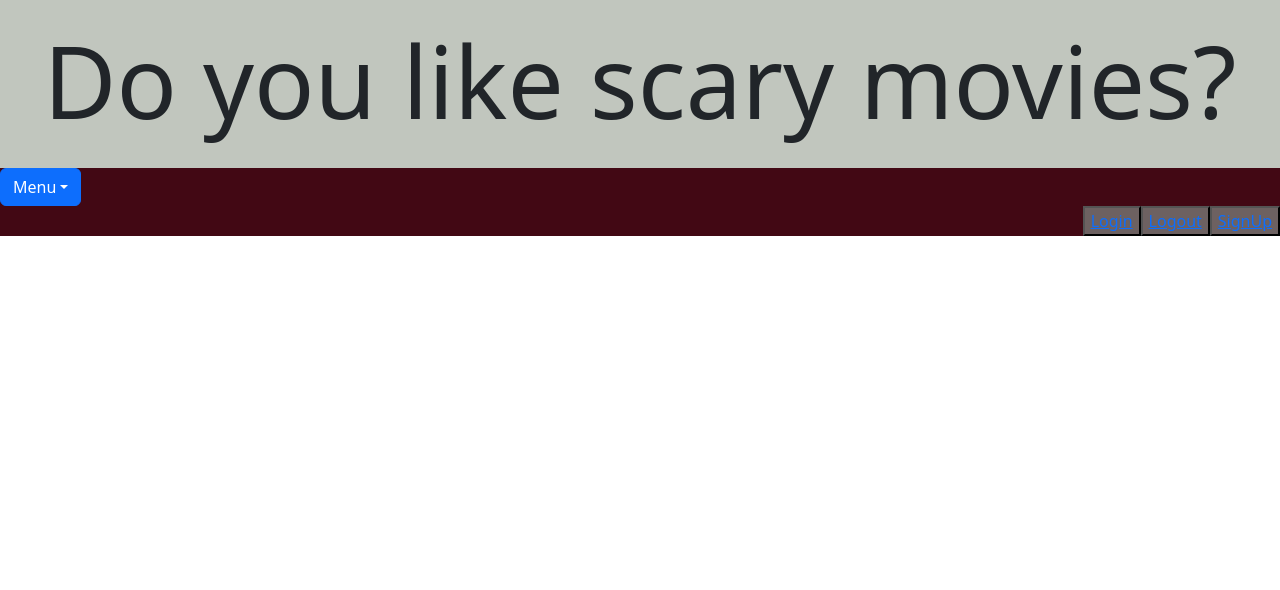
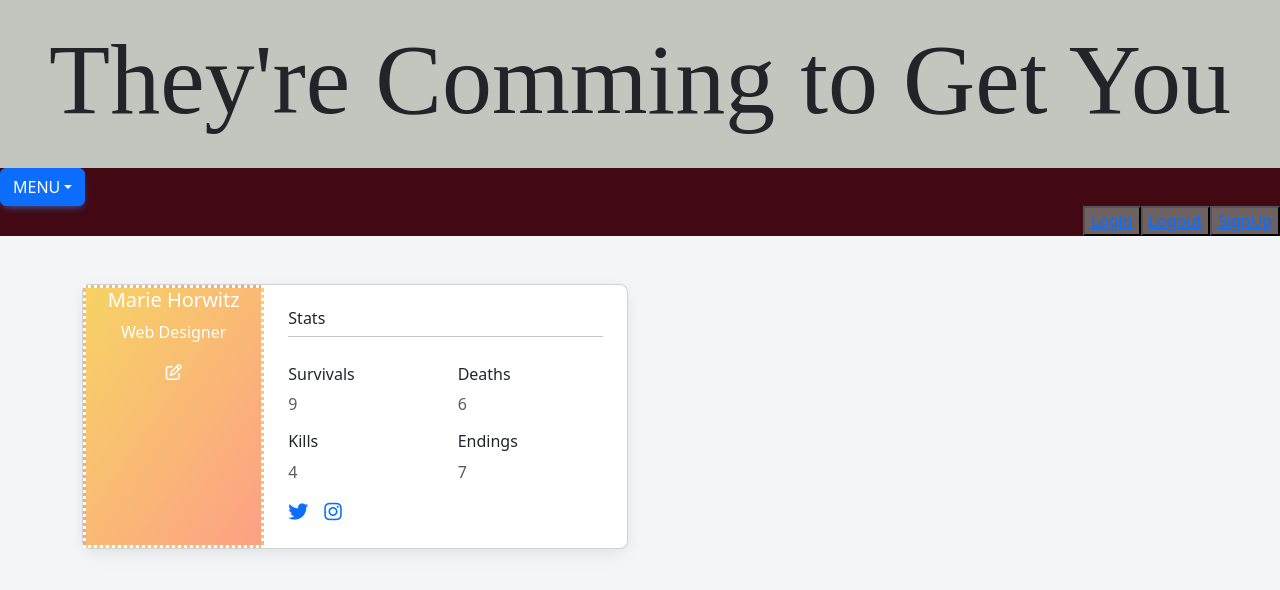
Before and after one commit to kiriludp/front-end-Horror, a React (Create React App) app: page /profile in a window 1280 px wide. Shown: the top 590 px of the page. Built offline with nearby package versions, Linux system fonts and the light colour scheme; no server answers.

Commit message:
Additional styling, profile load

```diff
--- a/package.json
+++ b/package.json
@@ -3,11 +3,13 @@
   "version": "0.1.0",
   "private": true,
   "dependencies": {
+    "@fortawesome/fontawesome-free": "^6.4.0",
     "@testing-library/jest-dom": "^5.16.5",
     "@testing-library/react": "^13.4.0",
     "@testing-library/user-event": "^13.5.0",
     "bcryptjs": "^2.4.3",
     "bootstrap": "^5.3.0",
+    "mdb-react-ui-kit": "^6.1.0",
     "react": "^18.2.0",
     "react-bootstrap": "^2.7.4",
     "react-dom": "^18.2.0",
--- a/public/index.html
+++ b/public/index.html
@@ -9,6 +9,7 @@
       name="description"
       content="Web site created using create-react-app"
     />
+    <link href="https://fonts.googleapis.com/css?family=Roboto:300,400,500,700&display=swap" rel="stylesheet" />
     <link rel="apple-touch-icon" href="%PUBLIC_URL%/logo192.png" />
     <!--
       manifest.json provides metadata used when your web app is installed on a
@@ -24,7 +25,7 @@
       work correctly both with client-side routing and a non-root public URL.
       Learn how to configure a non-root public URL by running `npm run build`.
     -->
-    <title>React App</title>
+    <title>They're Coming to Get You</title>
   </head>
   <body>
     <header></header>
--- a/src/App.js
+++ b/src/App.js
@@ -49,7 +49,7 @@ const logout = ()=>{
           <Route path="/signup" element={<AuthForm usage="Signup" setUserId={setUserId} setUsername={setUsername} setToken={setToken} userId={userId} username={username} /> } />
           <Route path="/start" element={<GameStart />} />
           <Route path="/game" element={<GamePlay />} />
-          <Route path="/user/:id" element={<Profile />} />
+          <Route path="/profile" element={<Profile />} />
 
         </Routes>
       </Router>
--- a/src/components/Header.js
+++ b/src/components/Header.js
@@ -16,7 +16,7 @@ function Header() {
 
 return (
     <header className='header' style={styles.header}>
-        <h1 style={styles.h1}>Do you like scary movies?</h1>
+        <h1 style={styles.h1}>They're Comming to Get You</h1>
     </header>
 );
 
--- a/src/components/Navbar.js
+++ b/src/components/Navbar.js
@@ -17,7 +17,7 @@ export default function Navbar() {
           <Dropdown.Menu>
             <Dropdown.Item><Link to="/">Homepage</Link></Dropdown.Item>
             <Dropdown.Item><Link to="/start">Start Game</Link></Dropdown.Item>
-            <Dropdown.Item><Link to="/user">Profile</Link></Dropdown.Item>
+            <Dropdown.Item><Link to="/profile">Profile</Link></Dropdown.Item>
           </Dropdown.Menu>
         </Dropdown>
 
--- a/src/index.js
+++ b/src/index.js
@@ -1,5 +1,9 @@
 import React from "react";
 import ReactDOM from "react-dom/client";
+import 'mdb-react-ui-kit/dist/css/mdb.min.css';
+import "@fortawesome/fontawesome-free/css/all.min.css";
+
+import "./styles/index.css"
 import App from "./App";
 
 const root = ReactDOM.createRoot(document.getElementById("root"));
--- a/src/pages/AuthForm.js
+++ b/src/pages/AuthForm.js
@@ -7,12 +7,12 @@ export default function AuthForm(props) {
   const navigate = useNavigate();
   const [username, setUsername] = useState("");
   const [password, setPassword] = useState("");
-  // email is an example of signup only field, not in use for this app
+
 
 
   useEffect(() => {
     if (props.userId > 0) {
-      navigate(`/user/${props.id}`);
+      navigate(`/user/${props.name}`);
     }
   }, [props.userId]);
   const handleChange = (e) => {
--- a/src/pages/Homepage.js
+++ b/src/pages/Homepage.js
@@ -9,11 +9,11 @@ export default function Homepage() {
     return (
         <div className="homepage-container">
             <div className="title">
-                <h1>They're Coming to Get You...</h1>
+                <h1></h1>
             </div>
             <div className="mainText-textContainer">
             <p className="storySetup-textContainer">
-                 An abandoned road..
+                 An abandoned road...
                  <br></br>
                 …an idyllic Cabin far off the well traveled path…
                 <br></br>
--- a/src/pages/Profile.js
+++ b/src/pages/Profile.js
@@ -1,11 +1,58 @@
+import React from 'react';
+import { MDBCol, MDBContainer, MDBRow, MDBCard, MDBCardText, MDBCardBody, MDBCardImage, MDBTypography, MDBIcon } from 'mdb-react-ui-kit';
+import "../utils/API"
+import "../styles/Profile.css"
 
-export default function PlayerProfile() {
+export default function PersonalProfile() {
+  return (
+    <section className="vh-100" style={{ backgroundColor: '#f4f5f7' }}>
+      <MDBContainer className="py-5 h-100">
+        <MDBRow className="justify-content-left align-items-left h-100">
+          <MDBCol lg="6" className="mb-4 mb-lg-0">
+            <MDBCard className="mb-3" style={{ borderRadius: '.5rem' }}>
+              <MDBRow className="g-0">
+                <MDBCol md="4" className="gradient-custom text-center text-white"
+                  >
 
-  return (
-   <div>
-      <div className="testing">
-          <h1>This is another test test.</h1>
-      </div>
-   </div>
+                  <MDBTypography tag="h5">Marie Horwitz</MDBTypography>
+                  <MDBCardText>Web Designer</MDBCardText>
+                  <MDBIcon far icon="edit mb-5" />
+                </MDBCol>
+                <MDBCol md="8">
+                  <MDBCardBody className="p-4">
+                    <MDBTypography tag="h6">Stats</MDBTypography>
+                    <hr className="mt-0 mb-4" />
+                    <MDBRow className="pt-1">
+                      <MDBCol size="6" className="mb-3">
+                        <MDBTypography tag="h6">Survivals</MDBTypography>
+                        <MDBCardText className="text-muted">9</MDBCardText>
+                      </MDBCol>
+                      <MDBCol size="6" className="mb-3">
+                        <MDBTypography tag="h6">Deaths</MDBTypography>
+                        <MDBCardText className="text-muted">6</MDBCardText>
+                        </MDBCol>
+                      <MDBCol size="6" className="mb-3">
+                        <MDBTypography tag="h6">Kills</MDBTypography>
+                        <MDBCardText className="text-muted">4</MDBCardText>
+                      </MDBCol>
+                      <MDBCol size="6" className="mb-3">
+                        <MDBTypography tag="h6">Endings</MDBTypography>
+                        <MDBCardText className="text-muted">7</MDBCardText>
+                      </MDBCol>
+                    </MDBRow>
+
+                    <div className="d-flex justify-content-start">
+
+                      <a href="#!"><MDBIcon fab icon="twitter me-3" size="lg" /></a>
+                      <a href="#!"><MDBIcon fab icon="instagram me-3" size="lg" /></a>
+                    </div>
+                  </MDBCardBody>
+                </MDBCol>
+              </MDBRow>
+            </MDBCard>
+          </MDBCol>
+        </MDBRow>
+      </MDBContainer>
+    </section>
   );
 }
--- a/src/styles/Header.css
+++ b/src/styles/Header.css
@@ -8,4 +8,5 @@
 
 h1 {
 text-align: center;
+font-family: 'Press Start 2P'
 }
--- /dev/null
+++ b/src/styles/Profile.css
@@ -0,0 +1,21 @@
+.gradient-custom {
+    /* fallback for old browsers */
+    background: #f6d365;
+
+    /* Chrome 10-25, Safari 5.1-6 */
+    background: -webkit-linear-gradient(to right bottom, rgba(246, 211, 101, 1), rgba(253, 160, 133, 1));
+
+    /* W3C, IE 10+/ Edge, Firefox 16+, Chrome 26+, Opera 12+, Safari 7+ */
+    background: linear-gradient(to right bottom, rgba(246, 211, 101, 1), rgba(253, 160, 133, 1));
+  }
+
+  .my-5 {
+    border-style: dashed;
+
+
+
+  }
+
+  .gradient-custom {
+    border-style: dotted;
+  }
--- /dev/null
+++ b/src/styles/index.css
@@ -0,0 +1,3 @@
+body {
+    font-family: Roboto, Helvetica, Arial, sans-serif;
+  }
```
Also changed, not shown: 1 other file (tests, documents, lock files or other folders).
